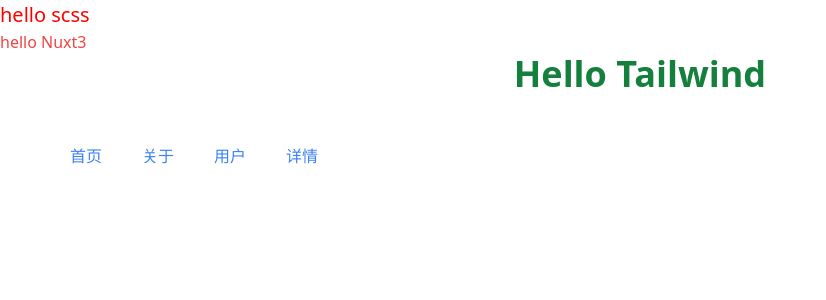
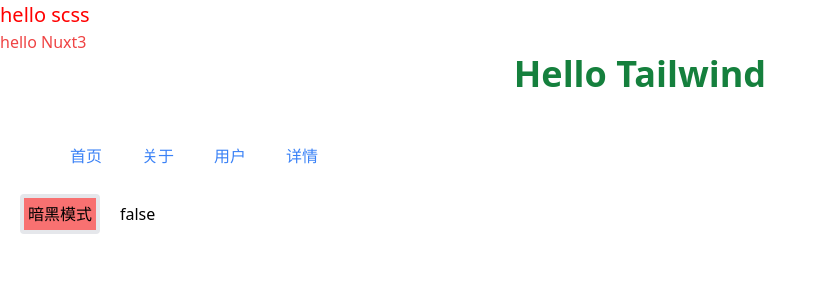
Before and after one commit to Ping-k/Pingk-Nuxt3, a Nuxt app: page / in a window 1280 px wide. Shown: the top 300 px of the page, without its empty margins (0-826 px from the left). Built offline with nearby package versions, Linux system fonts and the light colour scheme.

Commit message:
@vueuse/core使用

```diff
--- a/package.json
+++ b/package.json
@@ -28,5 +28,8 @@
     "prettier-plugin-tailwindcss": "^0.2.7",
     "sass": "^1.61.0",
     "tailwindcss": "^3.3.1"
+  },
+  "dependencies": {
+    "@vueuse/core": "^9.13.0"
   }
 }
--- a/pages/index.vue
+++ b/pages/index.vue
@@ -20,8 +20,15 @@
             </li>
         </ul>
     </div>
+
+    <button class="bg-red-400 mx-[20px] p-1 rounded border-solid border-4 border-light-red-500"
+        @click="toggleDark()">暗黑模式</button>{{ isDark }}
 </template>
-<script>
-export default {}
+
+<script setup>
+import { useDark, useToggle } from '@vueuse/core'
+
+const isDark = useDark()
+const toggleDark = useToggle(isDark)
 </script>
-<style lang=""></style>
+<style lang="scss"></style>
```
Also changed, not shown: 2 other files (tests, documents, lock files or other folders).
